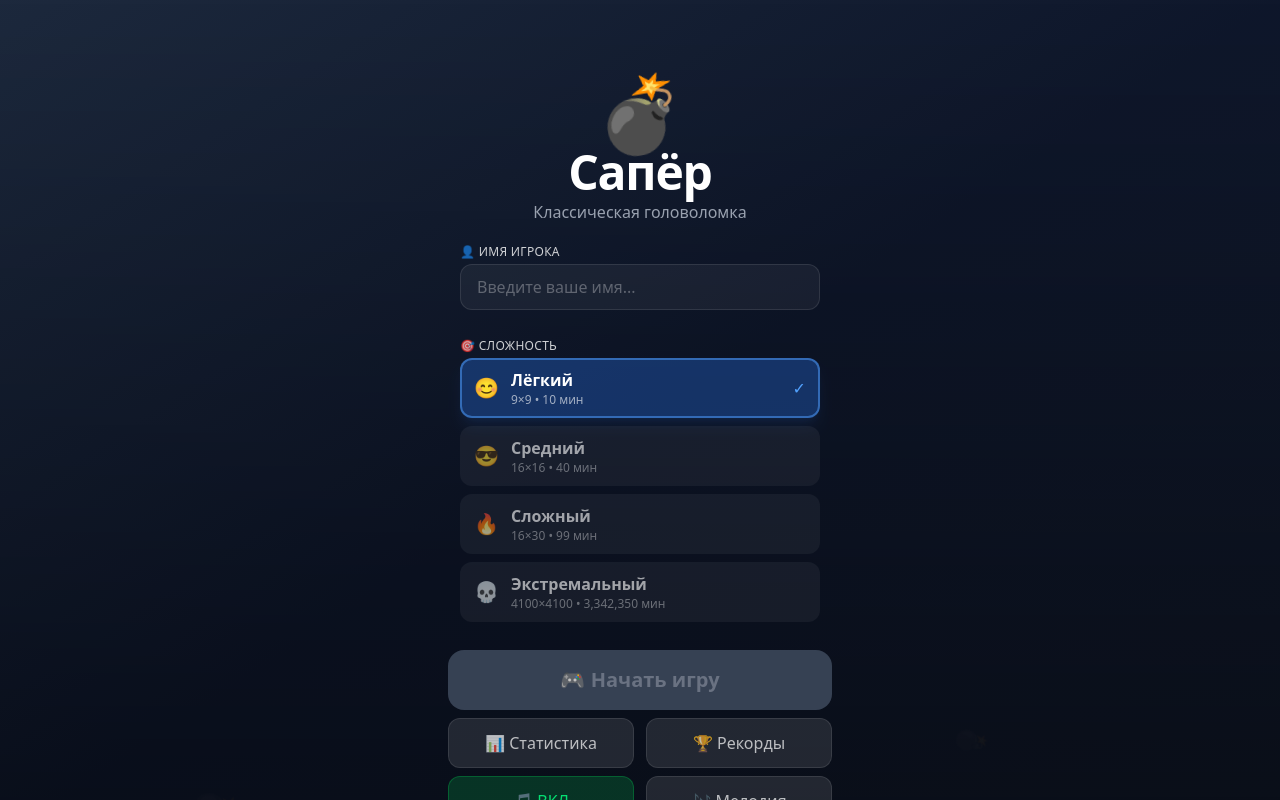
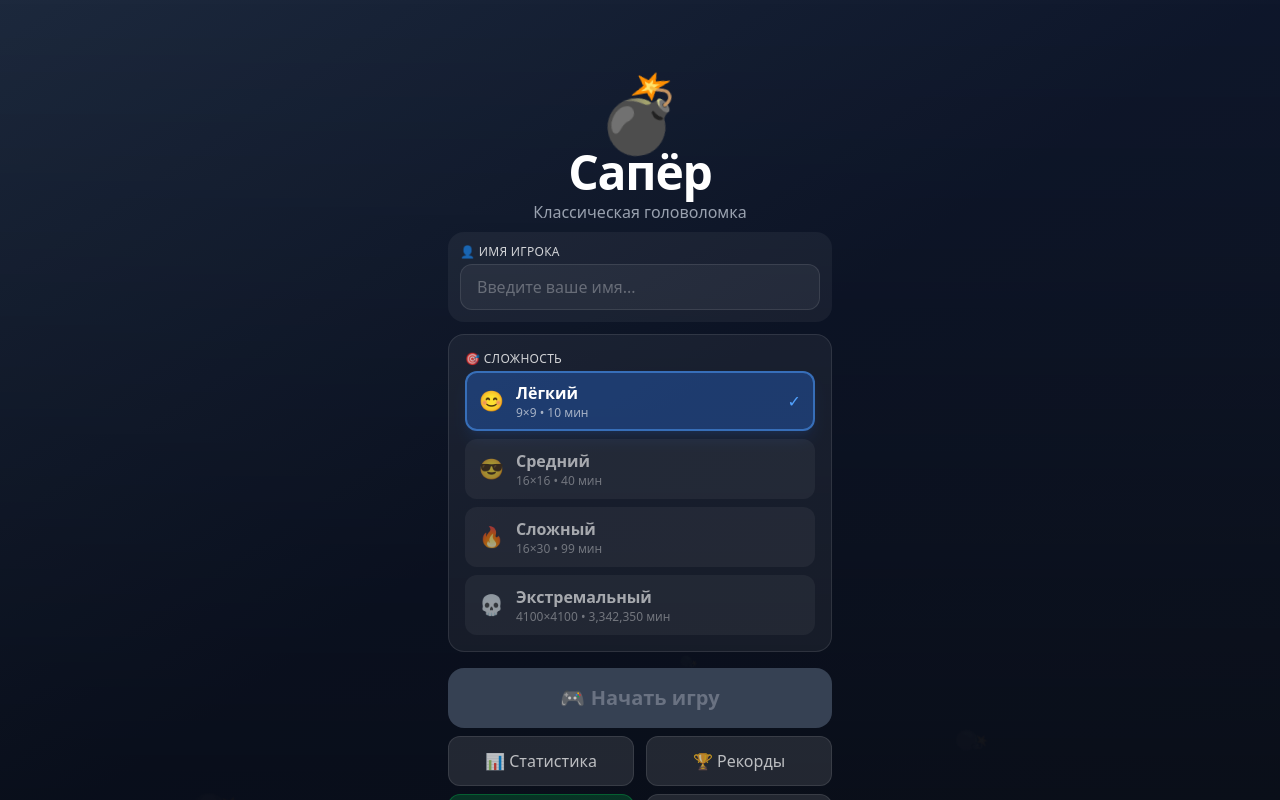
Before and after one commit to osmaav/minesweeper, a React (Vite) app: page / in a window 1280 px wide. Built offline with nearby package versions, Linux system fonts and the light colour scheme.

Commit message:
правки интерфейса

```diff
--- a/src/components/Menu.tsx
+++ b/src/components/Menu.tsx
@@ -127,7 +127,7 @@ export default function Menu({ onStartGame }: MenuProps) {
             exit={{ opacity: 0, y: -20 }}
             className="w-full max-w-sm space-y-1 relative z-10"
           >
-            <div className="rounded-2xl p-3">
+            <div className="bg-white/5 rounded-2xl p-3 mb-3">
               <label className="block text-white/80 text-xs mb-1 font-medium uppercase tracking-wide">
                 👤 Имя игрока
               </label>
@@ -136,13 +136,14 @@ export default function Menu({ onStartGame }: MenuProps) {
                 value={playerName}
                 onChange={(e) => setPlayerName(e.target.value)}
                 placeholder="Введите ваше имя..."
-                className="w-full px-4 py-2.5 bg-white/5 border border-white/10 rounded-xl text-white placeholder-white/30 focus:outline-none focus:ring-2 focus:ring-blue-500/50 focus:border-transparent text-base"
+                className="w-full px-4 py-2.5 bg-white/5 border border-white/10 rounded-xl text-white placeholder-white/30
+                focus:outline-none focus:ring-2 focus:ring-blue-500/50 focus:border-transparent text-base"
                 maxLength={20}
                 autoComplete="off"
               />
             </div>
 
-            <div className="rounded-2xl p-3 max-h-[40vh] overflow-y-auto">
+            <div className="bg-white/5 rounded-2xl p-4 border border-white/10 max-h-[40vh] overflow-y-auto">
               <label className="block text-white/80 text-xs mb-1 font-medium uppercase tracking-wide">
                 🎯 Сложность
               </label>
```
